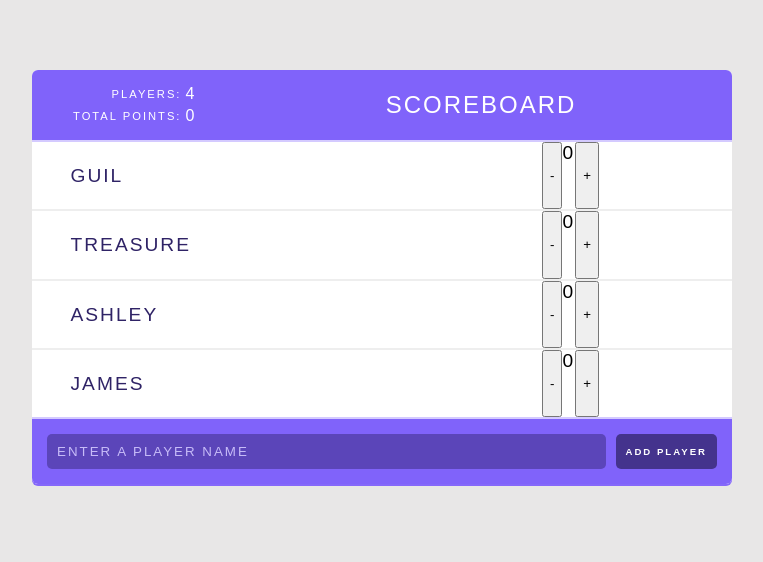
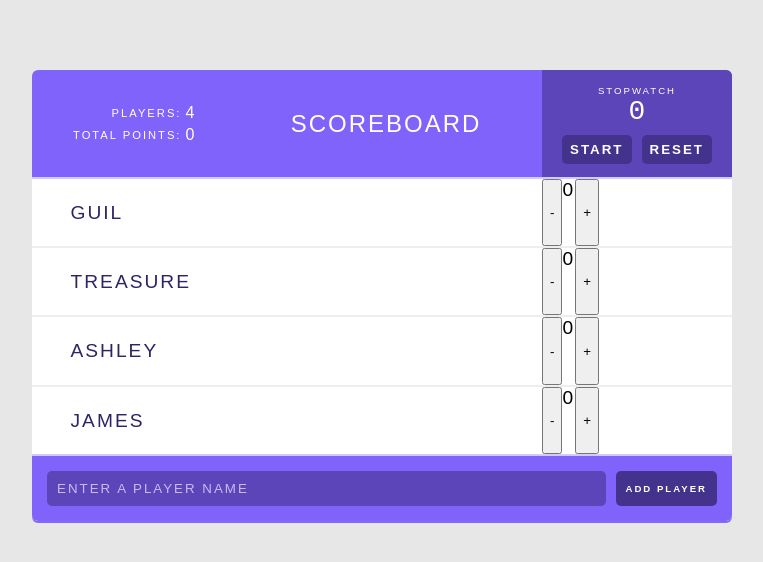
Before and after one commit to willie10r/react-scoreboard, a React (Create React App) app: page / in a window 1280 px wide. Shown: the top 562 px of the page, without its empty margins (258-1021 px from the left). Built offline with nearby package versions, Linux system fonts and the light colour scheme.

Commit message:
adding components and learing about effects

```diff
--- a/src/components/AddPlayerForm.js
+++ b/src/components/AddPlayerForm.js
@@ -1,10 +1,16 @@
 import React, { useState } from 'react';
 
-const AddPlayerForm = () => {
+const AddPlayerForm = (props) => {
 
     const [value, setValue] = useState('');
+    const handleSubmit = (event) => {
+        event.preventDefault();
+        props.addPlayer(value);
+        setValue('');
+    }
+
     return (
-        <form>
+        <form onSubmit = {(event) => handleSubmit(event)}>
         {console.log(value)}
             <input
                  type = 'text'
--- a/src/components/App.js
+++ b/src/components/App.js
@@ -28,6 +28,7 @@ const App = () => {
       id: 4
     }
   ]);
+  const [nextPlayerId, setNextPlayerId] = useState(5);
 
   const handleRemovePlayer = (id) => {
     setPlayers(prevPlayers => prevPlayers.filter(p => p.id !== id));
@@ -46,6 +47,17 @@ const App = () => {
       return player;
     }));
     console.log('id' + id, delta);
+  }
+  const handleAddPlayer = (name) => {
+    setPlayers(prevPlayers => [
+      ...prevPlayers,
+      {
+        name,
+        score: 0,
+        id: nextPlayerId
+      }
+    ]);
+    setNextPlayerId(prevId => prevId + 1);
   }
 
 
@@ -67,7 +79,7 @@ const App = () => {
           removePlayer={handleRemovePlayer}
         />
       )}
-      <AddPlayerForm/>
+      <AddPlayerForm addPlayer={handleAddPlayer} />
     </div>
   );
 
--- a/src/components/Header.js
+++ b/src/components/Header.js
@@ -1,11 +1,13 @@
 import React from "react";
 import Stats from './stats';
+import Stopwatch from "./Stopwatch";
 
 const Header = (props) => {
     return (
       <header>
       <Stats players={props.players}></Stats>
         <h1>{props.title}</h1>
+        <Stopwatch></Stopwatch>
       </header>
     );
   }
--- /dev/null
+++ b/src/components/Stopwatch.js
@@ -0,0 +1,28 @@
+import React, {useState, useEffect} from 'react';
+
+const Stopwatch = () => {
+    const [isRunning, setIsRunning] = useState(false);
+    const[elapsedTime, setElapsedTime] = useState(0);
+
+    useEffect(() => {
+        let id;
+        if(isRunning) {
+           id = setInterval(() => setElapsedTime(prevTime => prevTime + 1), 1000);
+        }
+        return () => clearInterval(id);
+    },[isRunning]);
+
+    return(
+        <div className='stopwatch'>
+            <h2>Stopwatch</h2>
+            <span className='stopwatch-time'>{elapsedTime}</span>
+            <button onClick={() => setIsRunning((prevValue) => !prevValue)}>
+                {isRunning ? 'Stop' : 'Start'}
+            </button>
+            <button onClick={() => setElapsedTime(0)}>reset</button>
+        </div>
+    );
+}
+
+
+export default Stopwatch
```
